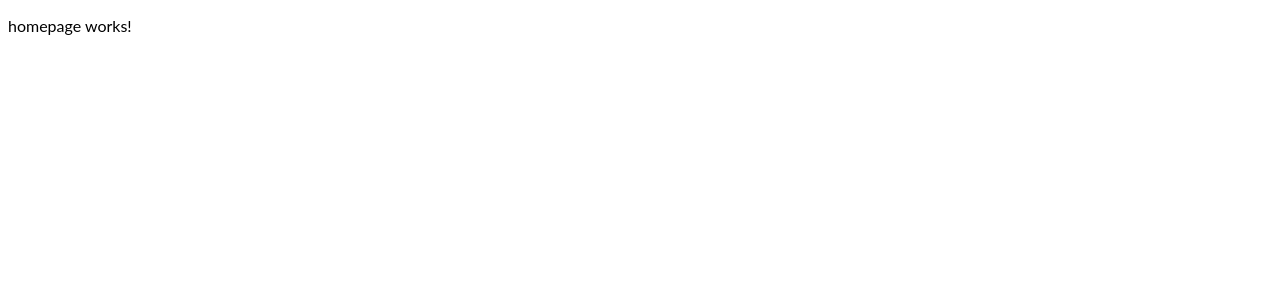
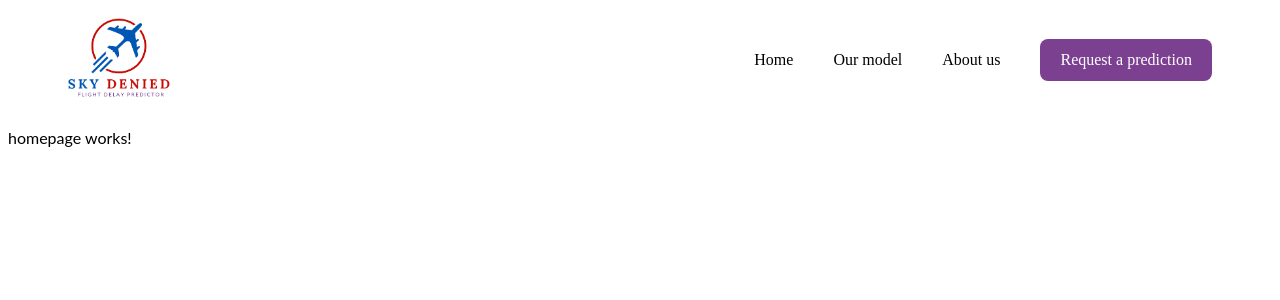
Before and after one commit to thatgirlAm/sky_denied_WEB_APP, an Angular app in the folder front/: page /homepage in a window 1280 px wide. Shown: the top 300 px of the page. Built offline with nearby package versions, Linux system fonts and the light colour scheme.

Commit message:
dev:adding header on pages

```diff
--- a/front/src/app/about-us/about-us.component.html
+++ b/front/src/app/about-us/about-us.component.html
@@ -1 +1,2 @@
+<app-header></app-header>
 <p>about-us works!</p>
--- a/front/src/app/about-us/about-us.component.ts
+++ b/front/src/app/about-us/about-us.component.ts
@@ -1,8 +1,9 @@
 import { Component } from '@angular/core';
+import { HeaderComponent } from '../header/header.component';
 
 @Component({
   selector: 'app-about-us',
-  imports: [],
+  imports: [ HeaderComponent ],
   templateUrl: './about-us.component.html',
   styleUrl: './about-us.component.css'
 })
--- a/front/src/app/homepage/homepage.component.html
+++ b/front/src/app/homepage/homepage.component.html
@@ -1 +1,3 @@
+<app-header></app-header>
+
 <p>homepage works!</p>
--- a/front/src/app/homepage/homepage.component.ts
+++ b/front/src/app/homepage/homepage.component.ts
@@ -1,8 +1,8 @@
 import { Component } from '@angular/core';
-
+import { HeaderComponent } from '../header/header.component';
 @Component({
   selector: 'app-homepage',
-  imports: [],
+  imports: [ HeaderComponent ],
   templateUrl: './homepage.component.html',
   styleUrl: './homepage.component.css'
 })
--- a/front/src/app/our-model/our-model.component.html
+++ b/front/src/app/our-model/our-model.component.html
@@ -1 +1,2 @@
+<app-header></app-header>
 <p>our-model works!</p>
--- a/front/src/app/our-model/our-model.component.ts
+++ b/front/src/app/our-model/our-model.component.ts
@@ -1,8 +1,9 @@
 import { Component } from '@angular/core';
+import { HeaderComponent } from '../header/header.component';
 
 @Component({
   selector: 'app-our-model',
-  imports: [],
+  imports: [ HeaderComponent ],
   templateUrl: './our-model.component.html',
   styleUrl: './our-model.component.css'
 })
--- a/front/src/app/search-results/search-results.component.html
+++ b/front/src/app/search-results/search-results.component.html
@@ -1 +1,2 @@
+<app-header></app-header>
 <p>search-results works!</p>
--- a/front/src/app/search-results/search-results.component.ts
+++ b/front/src/app/search-results/search-results.component.ts
@@ -1,8 +1,9 @@
 import { Component } from '@angular/core';
+import { HeaderComponent } from '../header/header.component';
 
 @Component({
   selector: 'app-search-results',
-  imports: [],
+  imports: [ HeaderComponent ],
   templateUrl: './search-results.component.html',
   styleUrl: './search-results.component.css'
 })
```
